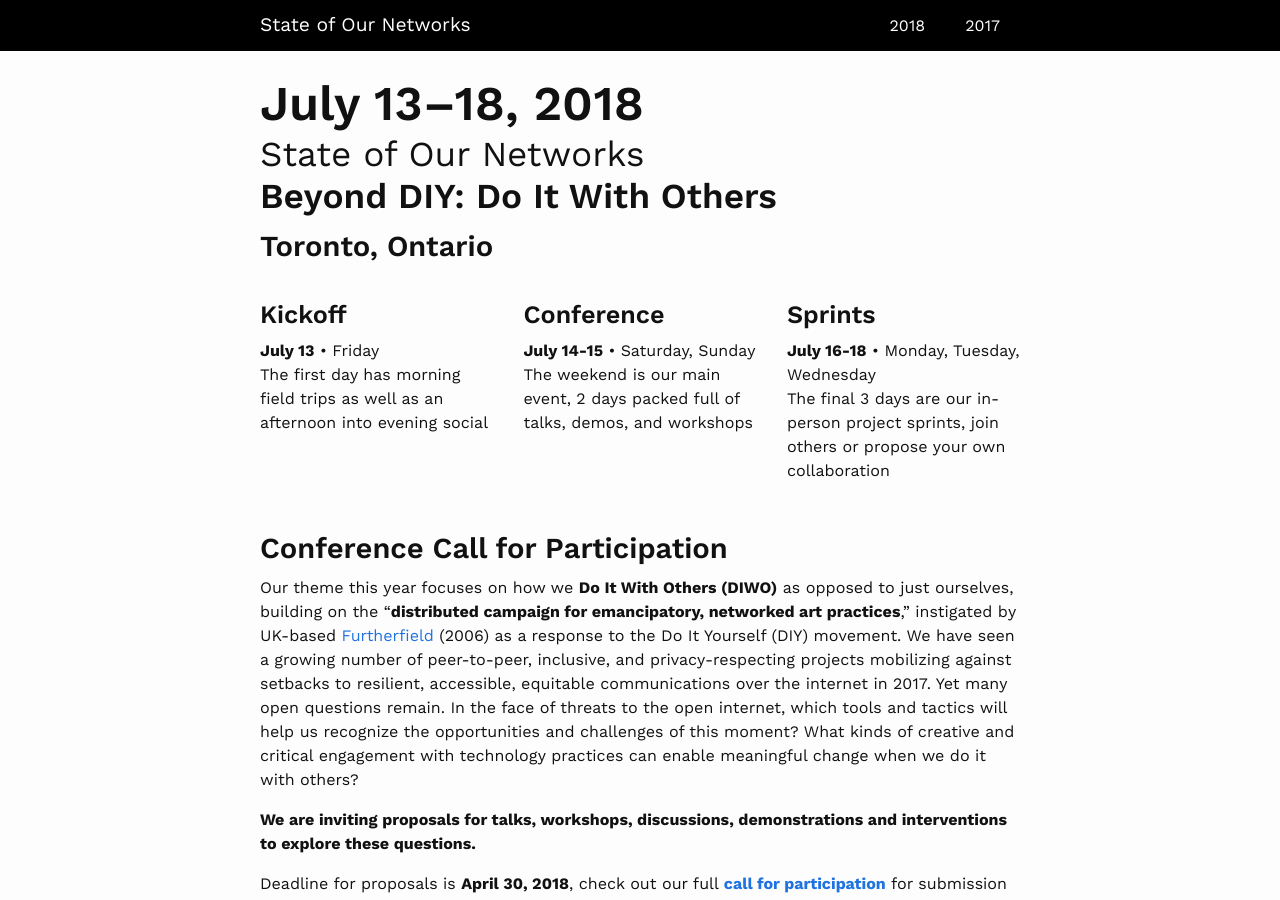
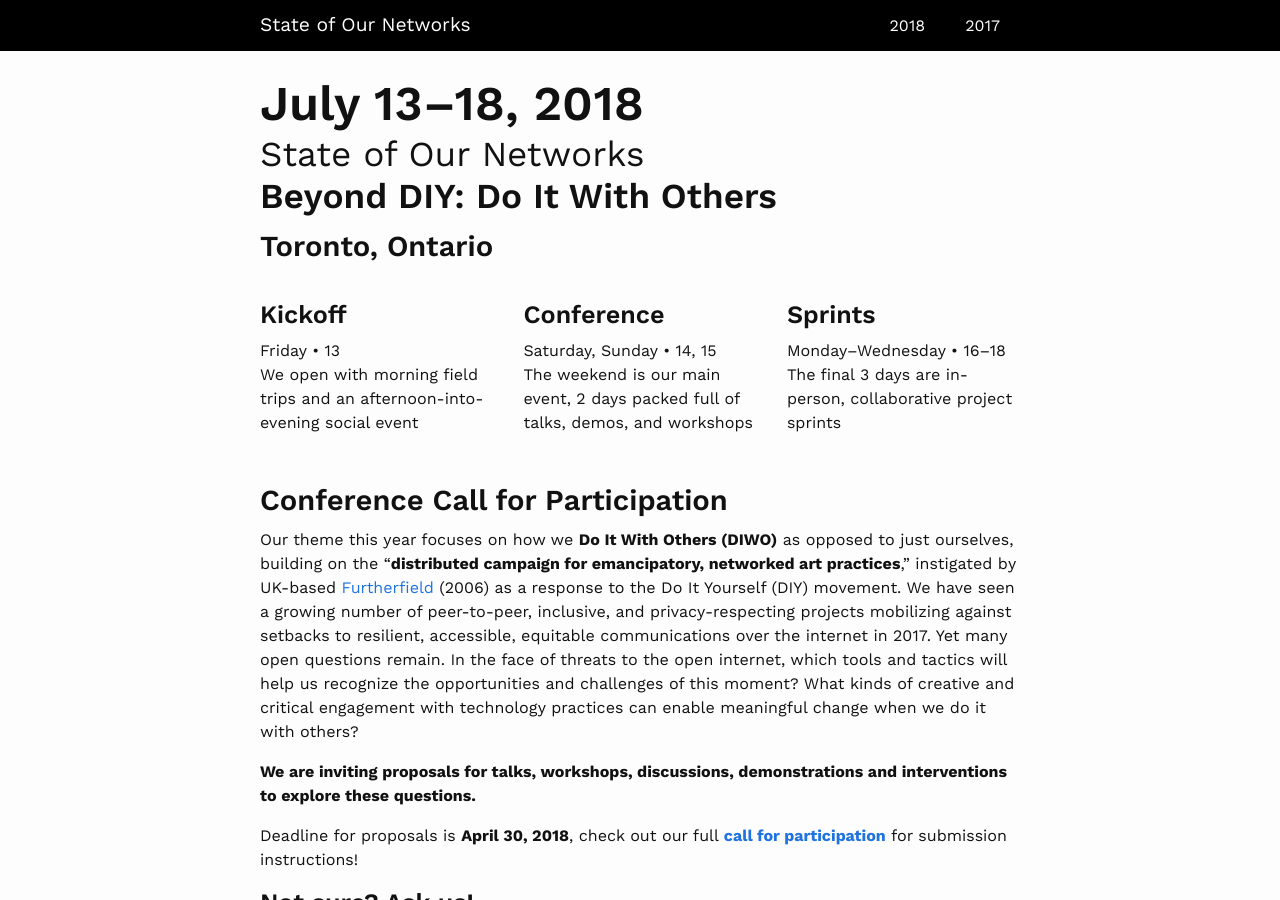
Before and after one commit to ournetworks/ournetworks.ca, a Jekyll site: the page built from index.md, in a window 1280 px wide and 900 px high. Built offline with Jekyll 4.4.1, drawn with Linux system fonts in a browser that asks for light colours.

Commit message:
update event formats text and layout

```diff
--- a/index.md
+++ b/index.md
@@ -9,22 +9,23 @@
   <h2>Toronto, Ontario</h2>
 </div>
 
-<!-- Areas section -->
+<!-- Event areas section -->
 <section class="sections row featurette-events-row">
   <div class="four columns">
     <h3>Kickoff</h3>
-    <span><strong>July 13</strong> • Friday</span>
-    <p>The first day has morning field trips as well as an afternoon into evening social</p>
+    <span>Friday • 13</span>
+    <p>We open with morning field trips and an afternoon-into-evening social event</p>
   </div>
   <div class="four columns">
     <h3>Conference</h3>
-    <span><strong>July 14-15</strong> • Saturday, Sunday</span>
+    <span>Saturday, Sunday • 14, 15</span>
     <p>The weekend is our main event, 2 days packed full of talks, demos, and workshops</p>
+
   </div>
   <div class="four columns">
     <h3>Sprints</h3>
-    <span><strong>July 16-18</strong> • Monday, Tuesday, Wednesday</span>
-    <p>The final 3 days are our in-person project sprints, join others or propose your own collaboration</p>
+    <span>Monday–Wednesday • 16–18</span>
+    <p>The final 3 days are in-person, collaborative project sprints</p>
   </div>
 </section>
 
```
Also changed, not shown: 2018.md (+7 -6 lines).
